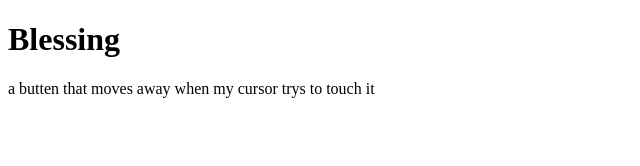
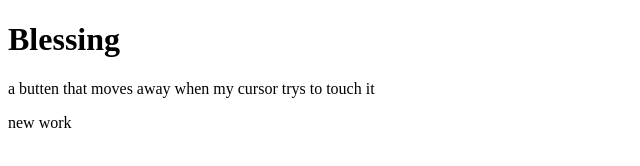
Before and after one commit to Irenosen-codes/js-mastery, a plain HTML site: page stage-0/index.html in a window 1280 px wide. Shown: the full height of the page, 0-640 px from the left. Drawn offline with Linux system fonts and the light colour scheme.

Commit message:
Make new changes to new work in body

```diff
--- a/stage-0/index.html
+++ b/stage-0/index.html
@@ -9,5 +9,6 @@
   <body>
     <h1>Blessing</h1>
     <p>a butten that moves away when my cursor trys to touch it</p>
+    <p>new work</p>
   </body>
 </html>
```
